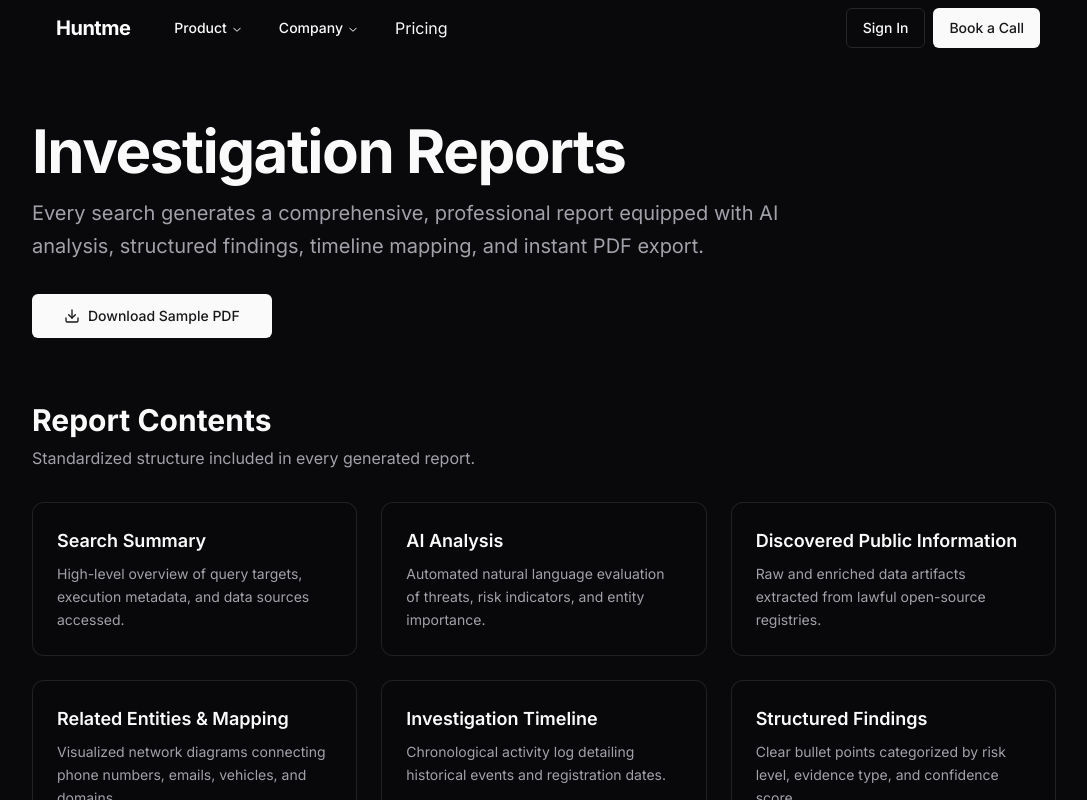
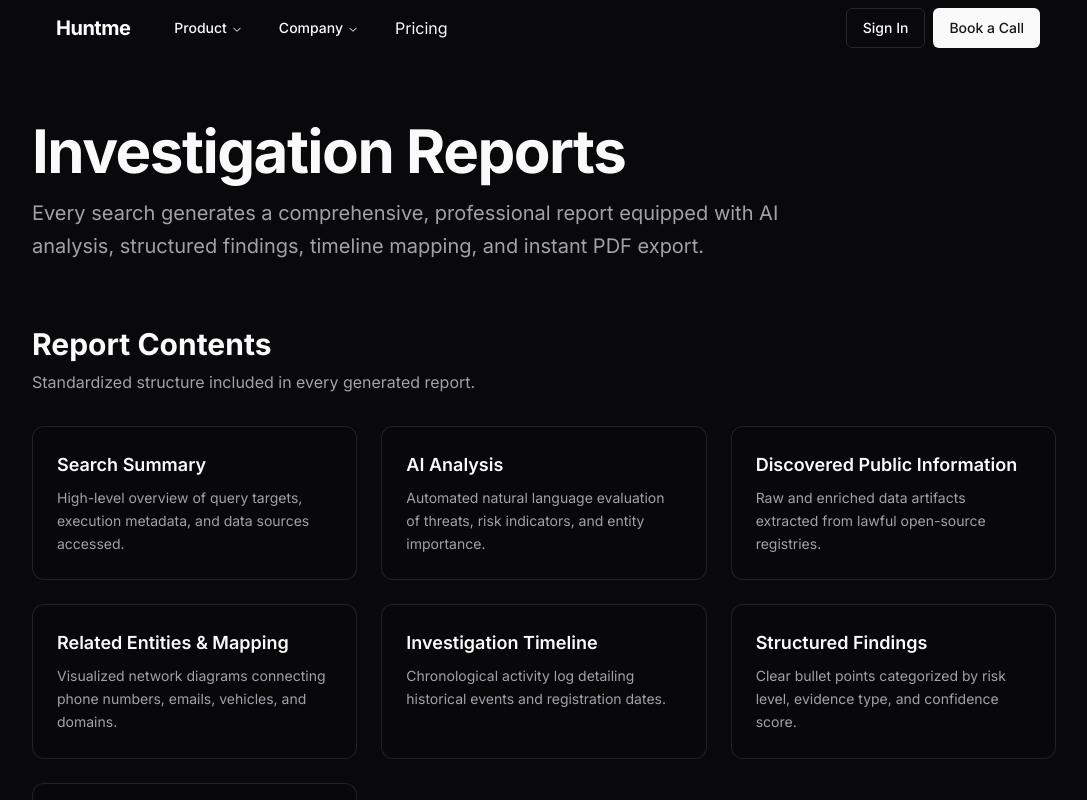
Before and after one commit to weanonymous01/Huntme-Osint, a Next.js app: page /products/investigation-reports in a window 1280 px wide. Shown: the top 800 px of the page, without its empty margins (96-1183 px from the left). Built offline with nearby package versions, Linux system fonts and the light colour scheme.

Commit message:
style: Remove Download Sample PDF button from Investigation Reports page

```diff
--- a/app/products/investigation-reports/page.tsx
+++ b/app/products/investigation-reports/page.tsx
@@ -29,12 +29,8 @@ export default function InvestigationReportsPage() {
             <p className="text-xl text-muted-foreground leading-relaxed">
               Every search generates a comprehensive, professional report equipped with AI analysis, structured findings, timeline mapping, and instant PDF export.
             </p>
-            <div className="flex items-center gap-3 pt-4">
-              <Button size="lg" className="gap-2">
-                <Download className="size-4" /> Download Sample PDF
-              </Button>
-            </div>
           </div>
+
 
           {/* Report Features */}
           <div className="space-y-8">
```
